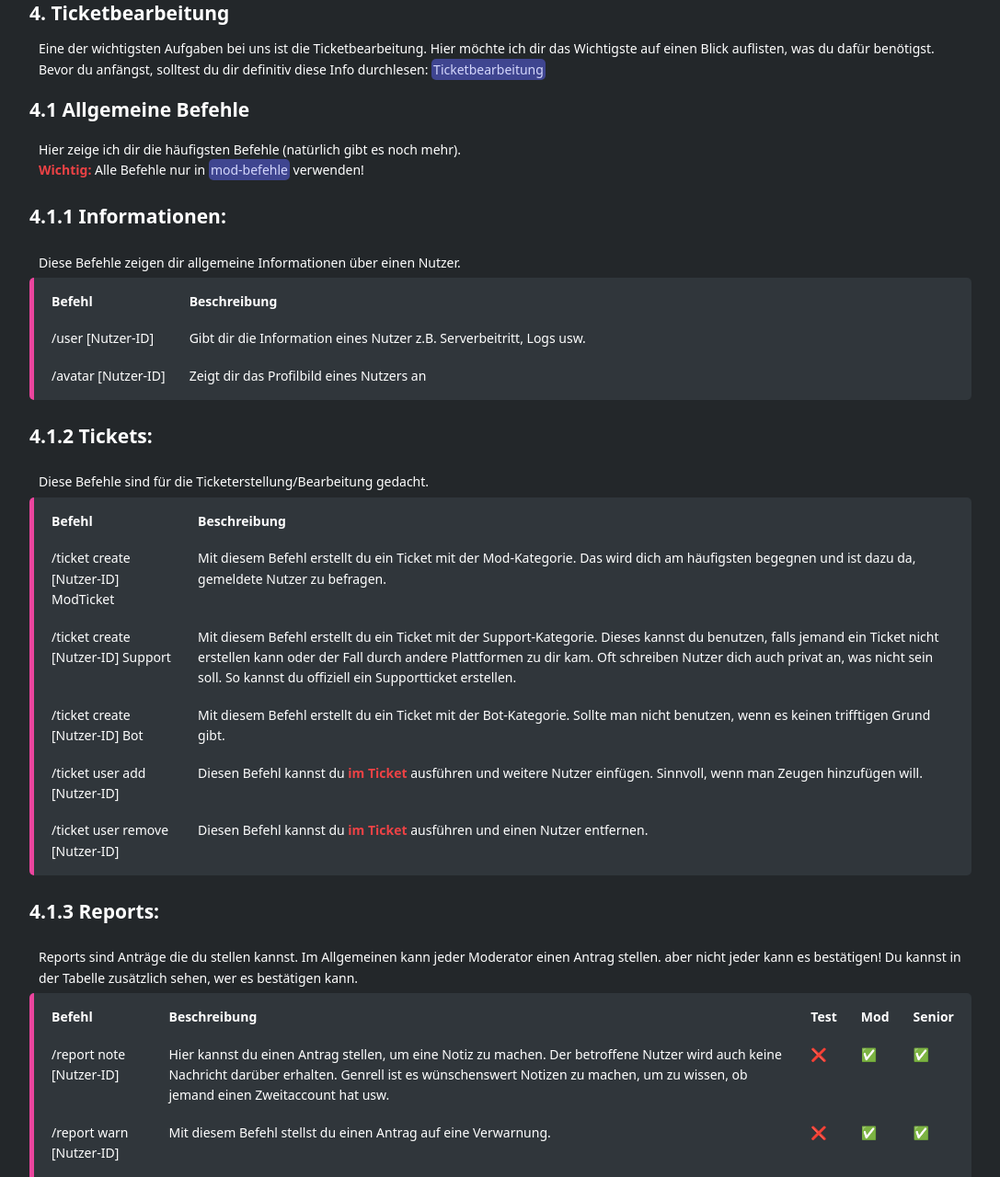
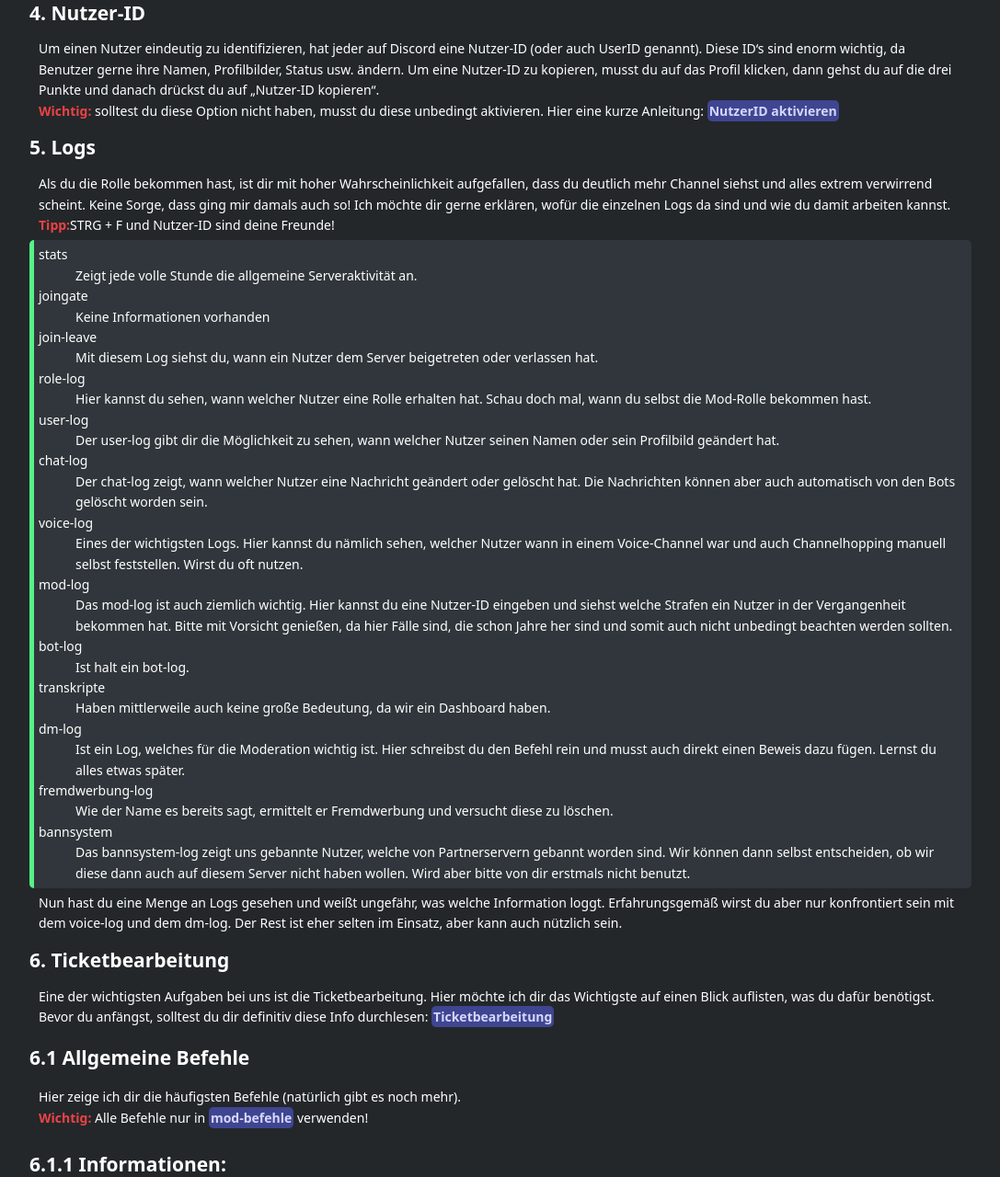
Before and after one commit to Treybit/DBDServer, a plain HTML site: page index.html in a window 1280 px wide. Shown: the part 386-1666 px from the top of the page at 92% size, without its empty margins (96-1183 px from the left). Drawn offline with Linux system fonts and the light colour scheme.

Commit message:
Mehr Inhalt in der HTML und CSS etwas überarbeitet

```diff
--- a/css/style.css
+++ b/css/style.css
@@ -8,9 +8,8 @@ body{
 	margin: 0;
 }
 h1{
+	color: #fee75c;
 	text-align: center;
-	text-decoration: underline;
-  	text-decoration-color: #ed4245;
 }
 h2,h3,h4{
 	font-size: 1.5em;
@@ -40,6 +39,7 @@ table td, table th{
 }
 a{
 	text-decoration: none;
+	font-weight: bold;
 	color: #d4d7fc;
 	background-color: #3f4590;
 	padding: 2px;
@@ -52,6 +52,14 @@ a:hover{
 	padding: 2px;
 	border-radius: 5px;
 }
+dl{
+	border-left: 5px solid #57f287;
+	border-radius: 5px;
+	padding: 5px;
+	background-color: #30363b;
+	text-align: left;
+	margin:auto;
+}
 .container{
 	width:80%;
 	margin:auto;
--- a/index.html
+++ b/index.html
@@ -7,34 +7,95 @@
 		<link rel="stylesheet" type="text/css" href="css/style.css">
 	</head>
 	<body>
-		<div class="container">
+		<header>
 			<h1>Dead by Daylight: Moderator-Guide</h1>
+		</header>
+
+		<main class="container">
 			<h2>1. Einführung</h2>
 			<div class="einfuehrungsbox">
 				<p>
 				Willkommen auf unserer Guide Seite. Diese umfasst mehrere Quicklinks und kleine Tutorials zu einzelnen Themen. Sowohl für neue Moderatoren als auch für Seniors wird diese Seite vermutlich hilfreich sein, also viel Spaß!
 				</p>
 			</div>
+
 			<h2>2. Dashboard</h2>
 			<p>
 				Das <a href="https://dash.nxtcore.app/guild/404039782558203924" target="_blank">Dashboard</a> ist für uns Moderatoren von Vorteil, um in die Vergangenheit zu schauen. Das ist mehr oder weniger relevant für Seniors. Trotzdem gibt es gewisse Logs, wie z.B. Voice-Channel Umbenennung, was hilfreich sein kann. Dort werden sowohl offene als auch geschlossene Tickets zu sehen sein.
 			</p>
+
 			<h2>3. Test-Moderator</h2>
 			<p>
 				Du bist neu hier? Uns ist bewusst, dass es am Anfang sehr viel sein kann, deshalb wurden gute Informationen bereits unter Discord zusammengefasst: <a href="https://discord.com/channels/404039782558203924/1024789326762094713" target="_blank">Moderator FAQ</a>.
-				</br>Du solltest dir auch definitiv den Test-Moderator Post anschauen: <a href="https://discord.com/channels/404039782558203924/1026986285161791528" target="_blank">Test-Moderator</a>.
+				<br>Du solltest dir auch definitiv den Test-Moderator Post anschauen: <a href="https://discord.com/channels/404039782558203924/1026986285161791528" target="_blank">Test-Moderator</a>.
 			</p>
-			<h2>4. Ticketbearbeitung</h2>
+
+			<h2>4. Nutzer-ID</h2>
+			<p>
+				Um einen Nutzer eindeutig zu identifizieren, hat jeder auf Discord eine Nutzer-ID (oder auch UserID genannt). Diese ID‘s sind enorm wichtig, da Benutzer gerne ihre Namen, Profilbilder, Status usw. ändern. Um eine Nutzer-ID zu kopieren, musst du auf das Profil klicken, dann gehst du auf die drei Punkte und danach drückst du auf „Nutzer-ID kopieren“.<br><strong>Wichtig: </strong>solltest du diese Option nicht haben, musst du diese unbedingt aktivieren. Hier eine kurze Anleitung: <a href="https://support.discord.com/hc/en-us/articles/206346498-Where-can-I-find-my-User-Server-Message-ID#h_01HRSTXPS5CRSRTWYCGPHZQ37H"target="_blank">NutzerID aktivieren</a>
+			</p>
+
+			<h2>5. Logs</h2>
+			<p>
+				Als du die Rolle bekommen hast, ist dir mit hoher Wahrscheinlichkeit aufgefallen, dass du deutlich mehr Channel siehst und alles extrem verwirrend scheint. Keine Sorge, dass ging mir damals auch so! Ich möchte dir gerne erklären, wofür die einzelnen Logs da sind und wie du damit arbeiten kannst.<br>
+				<strong>Tipp:</strong>STRG + F und Nutzer-ID sind deine Freunde!
+			</p>
+
+			<dl>
+				<dt>stats</dt>
+				<dd>Zeigt jede volle Stunde die allgemeine Serveraktivität an.</dd>
+
+				<dt>joingate</dt>
+				<dd>Keine Informationen vorhanden</dd>
+
+				<dt>join-leave</dt>
+				<dd>Mit diesem Log siehst du, wann ein Nutzer dem Server beigetreten oder verlassen hat.</dd>
+
+				<dt>role-log</dt>
+				<dd>Hier kannst du sehen, wann welcher Nutzer eine Rolle erhalten hat. Schau doch mal, wann du selbst die Mod-Rolle bekommen hast.</dd>
+
+				<dt>user-log</dt>
+				<dd>Der user-log gibt dir die Möglichkeit zu sehen, wann welcher Nutzer seinen Namen oder sein Profilbild geändert hat.</dd>
+
+				<dt>chat-log</dt>
+				<dd>Der chat-log zeigt, wann welcher Nutzer eine Nachricht geändert oder gelöscht hat. Die Nachrichten können aber auch automatisch von den Bots gelöscht worden sein.</dd>
+
+				<dt>voice-log</dt>
+				<dd>Eines der wichtigsten Logs. Hier kannst du nämlich sehen, welcher Nutzer wann in einem Voice-Channel war und auch Channelhopping manuell selbst feststellen. Wirst du oft nutzen.</dd>
+
+				<dt>mod-log</dt>
+				<dd>Das mod-log ist auch ziemlich wichtig. Hier kannst du eine Nutzer-ID eingeben und siehst welche Strafen ein Nutzer in der Vergangenheit bekommen hat. Bitte mit Vorsicht genießen, da hier Fälle sind, die schon Jahre her sind und somit auch nicht unbedingt beachten werden sollten.</dd>
+
+				<dt>bot-log</dt>
+				<dd>Ist halt ein bot-log.</dd>
+
+				<dt>transkripte</dt>
+				<dd>Haben mittlerweile auch keine große Bedeutung, da wir ein Dashboard haben.</dd>
+
+				<dt>dm-log</dt>
+				<dd>Ist ein Log, welches für die Moderation wichtig ist. Hier schreibst du den Befehl rein und musst auch direkt einen Beweis dazu fügen. Lernst du alles etwas später.</dd>
+
+				<dt>fremdwerbung-log</dt>
+				<dd>Wie der Name es bereits sagt, ermittelt er Fremdwerbung und versucht diese zu löschen.</dd>
+
+				<dt>bannsystem</dt>
+				<dd>Das bannsystem-log zeigt uns gebannte Nutzer, welche von Partnerservern gebannt worden sind. Wir können dann selbst entscheiden, ob wir diese dann auch auf diesem Server nicht haben wollen. Wird aber bitte von dir erstmals nicht benutzt.</dd>
+			</dl>
+			<p>
+				Nun hast du eine Menge an Logs gesehen und weißt ungefähr, was welche Information loggt. Erfahrungsgemäß wirst du aber nur konfrontiert sein mit dem voice-log und dem dm-log. Der Rest ist eher selten im Einsatz, aber kann auch nützlich sein.
+			</p>
+
+			<h2>6. Ticketbearbeitung</h2>
 			<p>
 				Eine der wichtigsten Aufgaben bei uns ist die Ticketbearbeitung. Hier möchte ich dir das Wichtigste auf einen Blick auflisten, was du dafür benötigst.
-				</br>Bevor du anfängst, solltest du dir definitiv diese Info durchlesen: <a href="https://discord.com/channels/404039782558203924/1026204719712047185" target="_blank">Ticketbearbeitung</a>
+				<br>Bevor du anfängst, solltest du dir definitiv diese Info durchlesen: <a href="https://discord.com/channels/404039782558203924/1026204719712047185" target="_blank">Ticketbearbeitung</a>
 			</p>
 
-			<h3>4.1 Allgemeine Befehle</h3>
+			<h3>6.1 Allgemeine Befehle</h3>
 			<p>
 				Hier zeige ich dir die häufigsten Befehle (natürlich gibt es noch mehr).<br><strong>Wichtig:</strong> Alle Befehle nur in <a href="https://discord.com/channels/404039782558203924/877577227158569031"target="_blank">mod-befehle</a> verwenden!
 			</p>
-			<h4>4.1.1 Informationen:</h4>
+			<h4>6.1.1 Informationen:</h4>
 			<p>Diese Befehle zeigen dir allgemeine Informationen über einen Nutzer.</p>
 			<table>
 				<thead>
@@ -55,7 +116,7 @@
 				</tbody>
 			</table>
 
-			<h4>4.1.2 Tickets:</h4>
+			<h4>6.1.2 Tickets:</h4>
 			<p>Diese Befehle sind für die Ticketerstellung/Bearbeitung gedacht.</p>
 			<table>
 				<thead>
@@ -88,7 +149,7 @@
 				</tbody>
 			</table>
 
-			<h4>4.1.3 Reports:</h4>
+			<h4>6.1.3 Reports:</h4>
 			<p>Reports sind Anträge die du stellen kannst. Im Allgemeinen kann jeder Moderator einen Antrag stellen. aber nicht jeder kann es bestätigen! Du kannst in der Tabelle zusätzlich sehen, wer es bestätigen kann.</p>
 
 			<table>
@@ -146,7 +207,7 @@
 					</tr>
 				</tbody>
 			</table>
-			<h4>4.1.4 Weiteres für Moderation:</h4>
+			<h4>6.1.4 Weiteres für Moderation:</h4>
 			<p>Hier sind noch ein paar Befehle die allgemein nützlich sind.</p>
 			<table>
 				<thead>
@@ -178,12 +239,29 @@
 			<p>
 			Natürlich gibt es deutlich mehr Befehle, eine gute Liste kannst du unter mod-befehle hier finden: <a href="https://discord.com/channels/404039782558203924/877577227158569031/1174390882628280361" target="_blank">mod-befehle</a>. Die oben genannten sind jedoch die wichtigsten Befehle, denen du regelmäßig begegnen wirst.
 			</p>
-			<h2>5. Weiteres folgt...</h2>
+			<h3>6.2 Ticketsystem</h3>
+			<p>Video folgt..</p>
+
+			<h2>7. Support aktiv-Rolle und Warteraum</h2>
+			<p>
+				Es gibt die Support aktiv-Rolle auf dem Server, die dazu da ist, bei Ticketerstellung gepingt zu werden. Du wirst auch gepingt, wenn jemand länger als 3 Minuten im Support Warteraum wartet.<br>
+				Falls du also mal Lust hast neue Tickets den anderen Moderatoren zu klauen, kannst in diesem Channel: <a href="https://discord.com/channels/404039782558203924/1038060191620530207"target="_blank">warteraum-ping</a> dir die Rolle zuweisen.
+			</p>
+
+			<h2>8. Mirror Channel</h2>
+			<p>
+				Jetzt kommt noch etwas Wichtiges für die Moderation und das sind die verschiedenen Mirror Channel. Die Mirror Channel sind im Prinzip eine Kopie der richtigen Channel, nur mit einem sehr wichtigen Unterschied: hier wird nichts vergessen. Was meine ich damit? Moderation kann schwierig werden, wenn bsp. Nachrichten von Nutzern gelöscht werden. Die Mirror Channel geben uns also die Möglichkeit nachzuschauen, was ein Nutzer wann geschrieben hat, obwohl er es bereits löschte. Hier sind alle öffentlichen Chats dabei, die wir auf dem Server haben und ich möchte ungern auf jeden einzelnen eingehen. Schau dir das in Ruhe selbst mal an: <a href="https://discord.com/channels/404039782558203924/989512805566808104" target="_blank">Mirror Channel</a>.
+			</p>
+
+			<h2>?. Weiteres folgt...</h2>
 			<ul>
 				<li>weitere Punkte zur Ticketbearbeitung..</li>
 				<li>Strafmaß..</li>
 				<li>Quicklinks..</li>
 			</ul>
-		</div>
+		</main>
+		<footer>
+			<p>&copy; 2025 Treybit</p>
+		</footer>
 	</body>
 </html>
```
